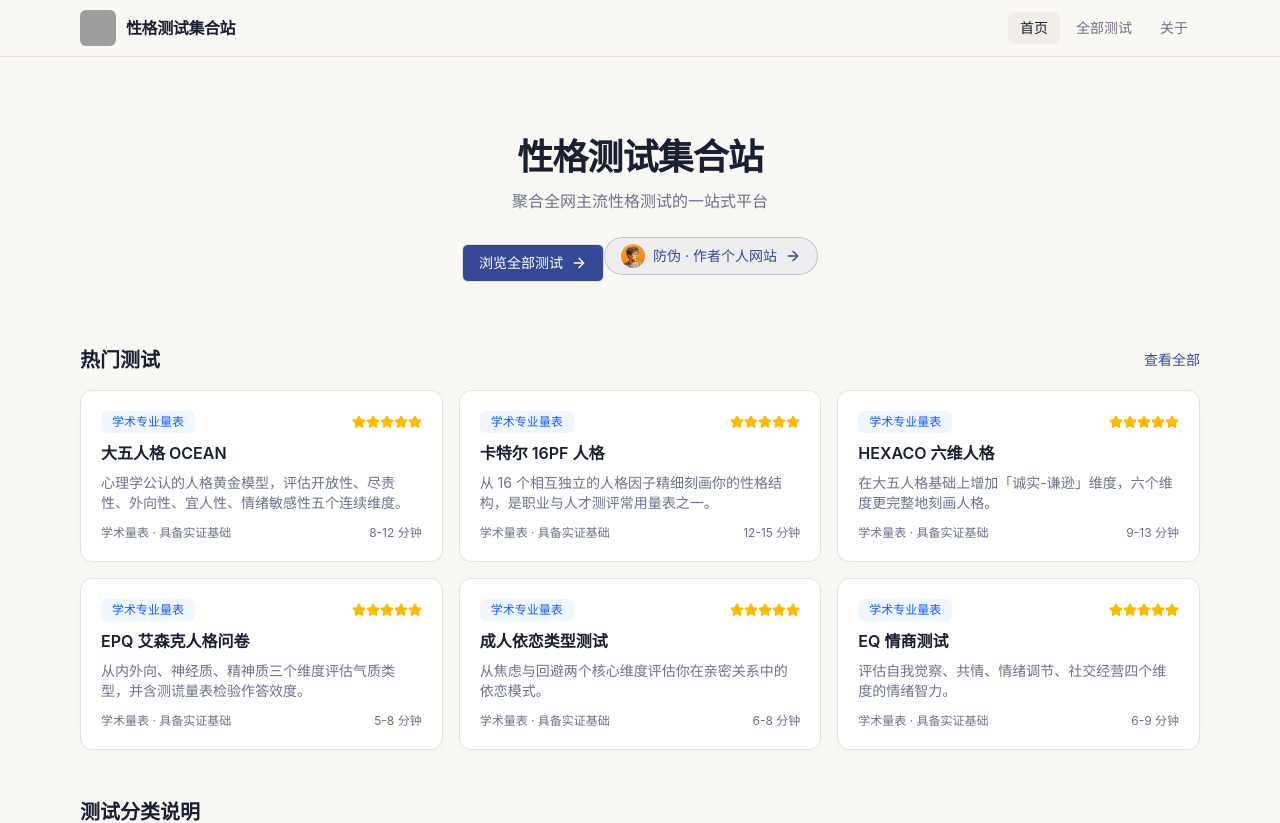
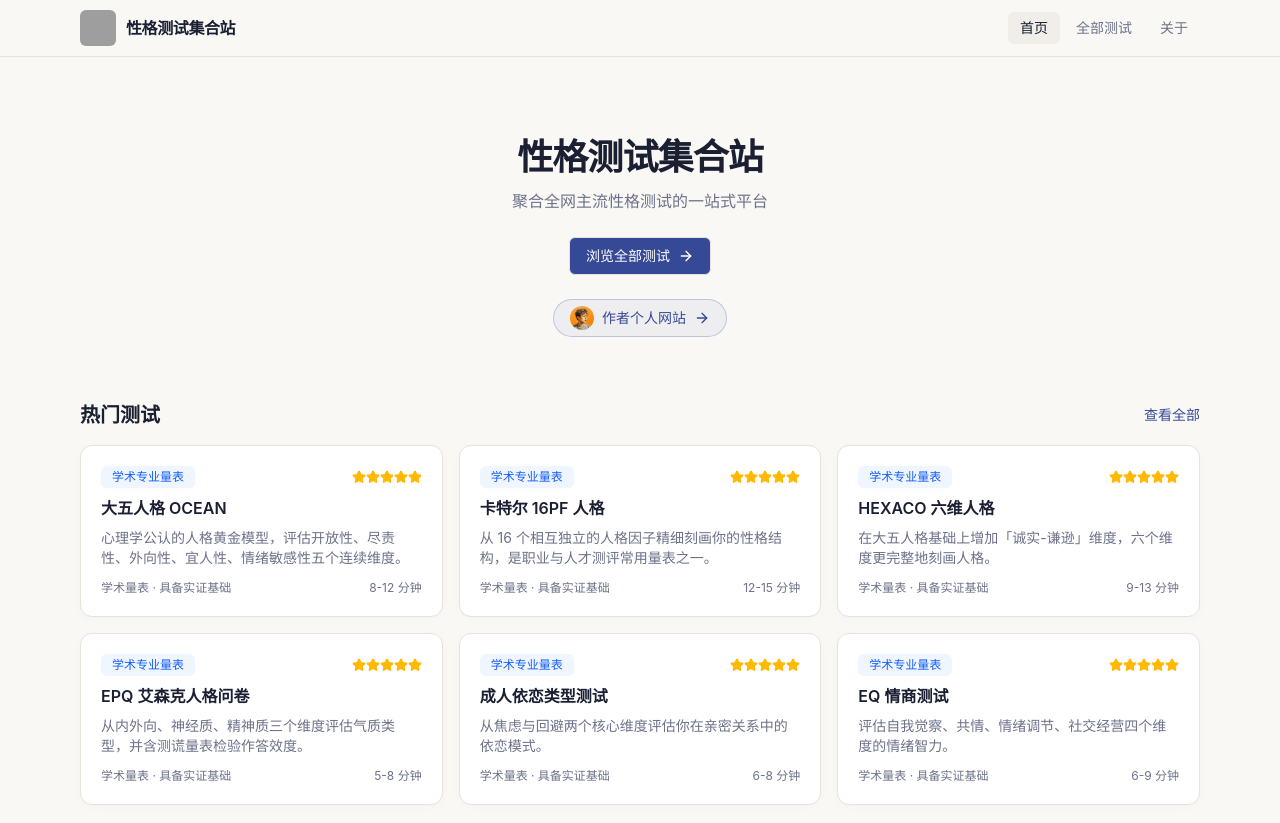
Before and after one commit to SolYoung-Ai/TypeAll, a React (Vite) app: page / in a window 1280 px wide. Shown: the top 823 px of the page. Built offline with nearby package versions, Linux system fonts and the light colour scheme; grey boxes are pictures that could not be loaded.

Commit message:
fix author link placement & remove 防伪

```diff
--- a/src/pages/HomePage/HomePage.tsx
+++ b/src/pages/HomePage/HomePage.tsx
@@ -23,10 +23,10 @@ export default function HomePage() {
           href={SITE.personalSite}
           target="_blank"
           rel="noopener noreferrer"
-          className="mx-auto mt-6 inline-flex items-center gap-2 rounded-full border border-primary/25 bg-primary/5 px-4 py-1.5 text-sm text-primary transition-colors hover:bg-primary hover:text-primary-foreground"
+          className="mx-auto mt-6 flex w-fit items-center gap-2 rounded-full border border-primary/25 bg-primary/5 px-4 py-1.5 text-sm text-primary transition-colors hover:bg-primary hover:text-primary-foreground"
         >
           <Image src={SITE.ownerImg} alt={SITE.ownerName} className="h-6 w-6 rounded-full object-cover" />
-          防伪 · 作者个人网站
+          作者个人网站
           <ArrowRight className="h-4 w-4" />
         </a>
       </section>
```
